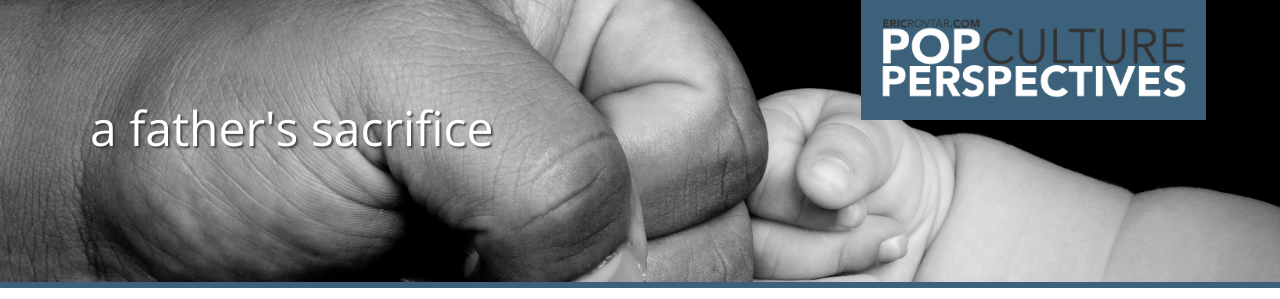
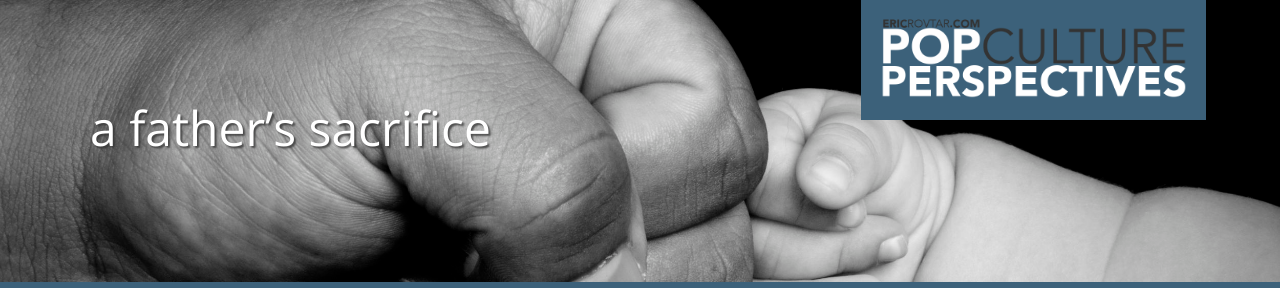
Before and after one commit to ericrovtar/ericrovtar.github.io, a Jekyll site: the page built from _posts/2014-06-15-a-fathers-sacrifice.md, in a window 1280 px wide. Shown: the top 299 px of the page. Built offline with Jekyll 4.4.1, drawn with Linux system fonts in a browser that asks for light colours; nearby versions of some CDN libraries; comment, search, counter and statistics services are not loaded.

Commit message:
Quote Mark

```diff
--- a/_posts/2014-06-15-a-fathers-sacrifice.md
+++ b/_posts/2014-06-15-a-fathers-sacrifice.md
@@ -1,6 +1,6 @@
 ---
 layout: post
-title:  "A Father's Sacrifice"
+title:  "A Father’s Sacrifice"
 image:  fathers_day.jpg
 categories: random
 tags: holiday, father's day, parenting, chris rock
```
